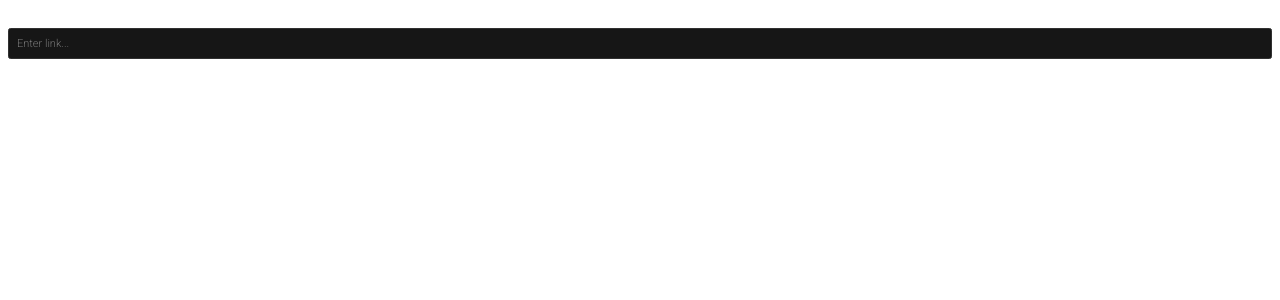
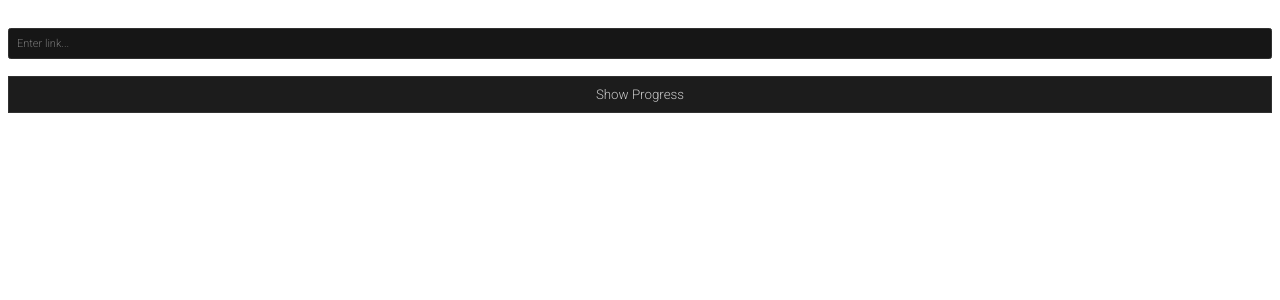
Before and after one commit to notorcus/clipfetch-extension, a React app: page / in a window 1280 px wide. Shown: the top 300 px of the page. Built offline with nearby package versions, Linux system fonts and the light colour scheme.

Commit message:
add Progress Dashboard
but this doesnt pop and show any window yet

```diff
--- a/src/App.tsx
+++ b/src/App.tsx
@@ -1,14 +1,24 @@
 // App.tsx
 import './index.css';
+import React, {useState} from 'react';
 import HomePage from './pages/HomePage/HomePage';
+import ProgressButton from './components/ProgressDashboard/ProgressButton';
+import ProgressDashboard from './components/ProgressDashboard/ProgressDashboard';
 import { DownloadSettingsProvider } from './DownloadSettingsContext';
 
 function App() {
+  const [showDashboard, setShowDashboard] = useState(false);
+
   return (
     <DownloadSettingsProvider>
       <div className="main-container">
         <HomePage />
-        <div className="below-input-area">
+        <div className="download-progress-container">
+          <ProgressButton
+            onClick={() => setShowDashboard(prevState => !prevState)}
+            showDashboard={showDashboard}
+          />
+          <ProgressDashboard isOpen={showDashboard} />
         </div>
       </div>
     </DownloadSettingsProvider>
--- /dev/null
+++ b/src/components/ProgressDashboard/FileDownloadCard.tsx
@@ -0,0 +1,22 @@
+import React from 'react';
+import ProgressBar from './ProgressBar';
+
+interface VideoListItemProps {
+  video: {
+    title: string;
+    progress: number;
+    status: string;
+  };
+}
+
+const VideoListItem: React.FC<VideoListItemProps> = ({ video }) => {
+  return (
+    <div className="video-list-item">
+      <span>{video.title}</span>
+      <ProgressBar progress={video.progress} />
+      <span>{video.status}</span>
+    </div>
+  );
+}
+
+export default VideoListItem;
--- /dev/null
+++ b/src/components/ProgressDashboard/ProgressBar.tsx
@@ -0,0 +1,15 @@
+import React from 'react';
+
+interface ProgressBarProps {
+  progress: number;
+}
+
+const ProgressBar: React.FC<ProgressBarProps> = ({ progress }) => {
+  return (
+    <div className="progress-bar">
+      <div className="progress-bar-fill" style={{ width: `${progress}%` }}></div>
+    </div>
+  );
+}
+
+export default ProgressBar;
--- /dev/null
+++ b/src/components/ProgressDashboard/ProgressButton.tsx
@@ -0,0 +1,26 @@
+// ProgressButton.tsx
+import React from 'react';
+import './dashboardStyles.css';
+
+interface ProgressButtonProps {
+  onClick: () => void;
+  showDashboard: boolean;
+}
+
+const ProgressButton: React.FC<ProgressButtonProps> = ({ onClick, showDashboard }) => {
+  const handleClick = () => {
+    console.log(`ProgressButton: ${showDashboard ? "Closing" : "Opening"} ProgressDashboard.`);
+    onClick();
+  };
+
+  return (
+    <button
+      onClick={handleClick}
+      className={`progress-btn ${showDashboard ? "active" : ""}`}
+    >
+      {showDashboard ? "Hide Progress" : "Show Progress"}
+    </button>
+  );
+}
+
+export default ProgressButton;
--- /dev/null
+++ b/src/components/ProgressDashboard/ProgressDashboard.tsx
@@ -0,0 +1,32 @@
+// ProgressDashboard.tsx
+import React, { useState, useEffect } from 'react';
+import VideoListItem from './FileDownloadCard';
+import './dashboardStyles.css';
+
+interface Video {
+  title: string;
+  progress: number;
+  status: string; // can be 'downloading', 'completed', 'failed'
+}
+
+interface ProgressDashboardProps {
+  isOpen: boolean;
+}
+
+const ProgressDashboard: React.FC<ProgressDashboardProps> = ({ isOpen }) => {
+  const [videos, setVideos] = useState<Video[]>([]);
+
+  useEffect(() => {
+    console.log(`ProgressDashboard received command to: ${isOpen ? "Open" : "Close"}`);
+  }, [isOpen]);
+
+  return (
+    <div className={`progress-dashboard ${isOpen ? "visible" : "hidden"}`}>
+      {videos.map(video => (
+        <VideoListItem key={video.title} video={video} />
+      ))}
+    </div>
+  );
+}
+
+export default ProgressDashboard;
--- /dev/null
+++ b/src/components/ProgressDashboard/dashboardStyles.css
@@ -0,0 +1,49 @@
+.progress-dashboard {
+  /* ... existing styles ... */
+  transition: opacity 0.3s, visibility 0.3s;
+}
+
+.progress-dashboard.hidden {
+  visibility: hidden;
+  opacity: 0;
+}
+
+.progress-dashboard.visible {
+  visibility: visible;
+  opacity: 1;
+}
+
+.video-list-item {
+  display: flex;
+  align-items: center;
+  justify-content: space-between;
+  /* Other styles */
+}
+
+.progress-bar {
+  width: 100%;
+  height: 20px;
+  background-color: #eee;
+  border-radius: 4px;
+}
+
+.progress-bar-fill {
+  height: 100%;
+  background-color: #3498db;
+  border-radius: 4px;
+}
+
+.progress-btn {
+  background-color: #1C1C1C;
+  border: 1px solid #313131;
+  outline: none;
+  padding: 10px 20px;
+  cursor: pointer;
+  transition: background-color 50ms;
+}
+
+.progress-btn.active {
+  background-color: #3498db;
+  color: #fff;
+  border: 1px solid #313131;
+}
--- a/src/index.css
+++ b/src/index.css
@@ -7,3 +7,8 @@ body, button, input, textarea {
 .main-container {
     width: 100%;
 }
+
+.download-progress-container {
+    display: flex;
+    flex-direction: column;
+}
```
